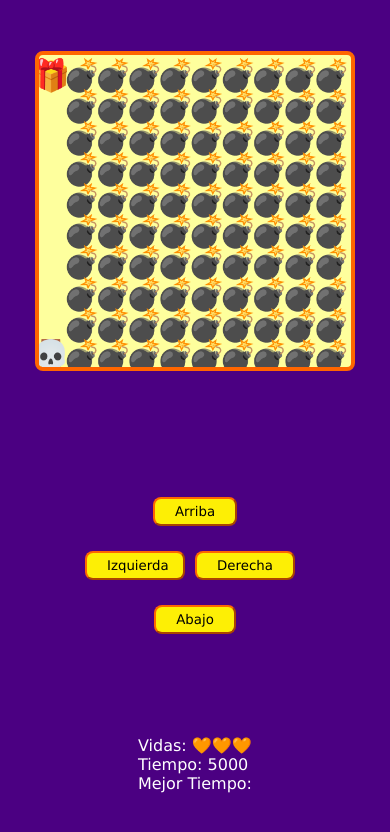
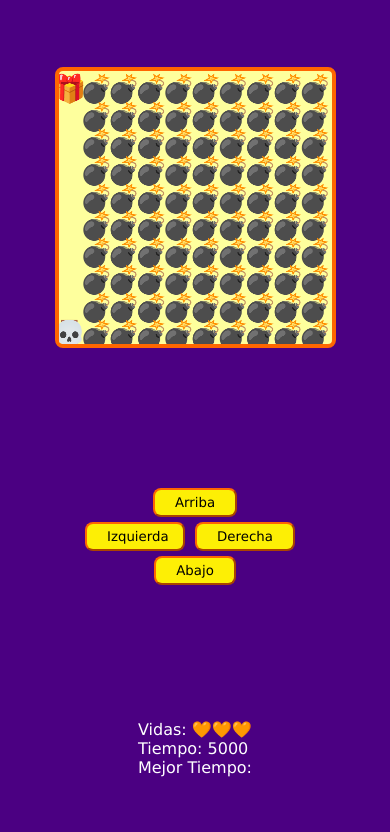
Before and after one commit to briancalvet/VideoJuego-Javascript-, a plain HTML site: page index.html in a window 390 px wide. Drawn offline with Linux system fonts and the light colour scheme.

Commit message:
Depuramos varios errores del programa

```diff
--- a/game.js
+++ b/game.js
@@ -43,17 +43,23 @@ window.addEventListener("resize" , setCanvasSize);
 function setCanvasSize(){
 
 
+    // establecemos el tamaño del canvas.
+    if (window.innerHeight > window.innerWidth){
+        canvasSize = window.innerWidth * 0.7;
+    }else {
+        canvasSize = window.innerHeight * 0.7;
+    }
 
-    if (window.innerHeight > window.innerWidth){
-        canvasSize = window.innerWidth * 0.8;
-    }else {
-        canvasSize = window.innerHeight * 0.8;
-    }
+    canvasSize = Number(canvasSize.toFixed(0));
 
     canvas.setAttribute("width" , canvasSize);
     canvas.setAttribute("height" , canvasSize);
 
     elementsSize = canvasSize / 10;
+
+    // reiniciamos la posicion para que la misma se acomode a las nuevas posiciones que debe tomar para las aplicaciones
+    playerPosition.x = undefined
+    playerPosition.y = undefined
     startGame()
 
 }
@@ -270,6 +276,7 @@ function regresarPlayerPuertaYRestarVida(){
        tiempoDeInicio = undefined;
 
 
+
 }
     restarVida()
 
--- a/style.css
+++ b/style.css
@@ -59,7 +59,7 @@ p {
 
 @media (max-width: 440px) {
     button {
-        margin-top: 25px;
+        margin-top: 5px;
     }
 
     #up,
```
